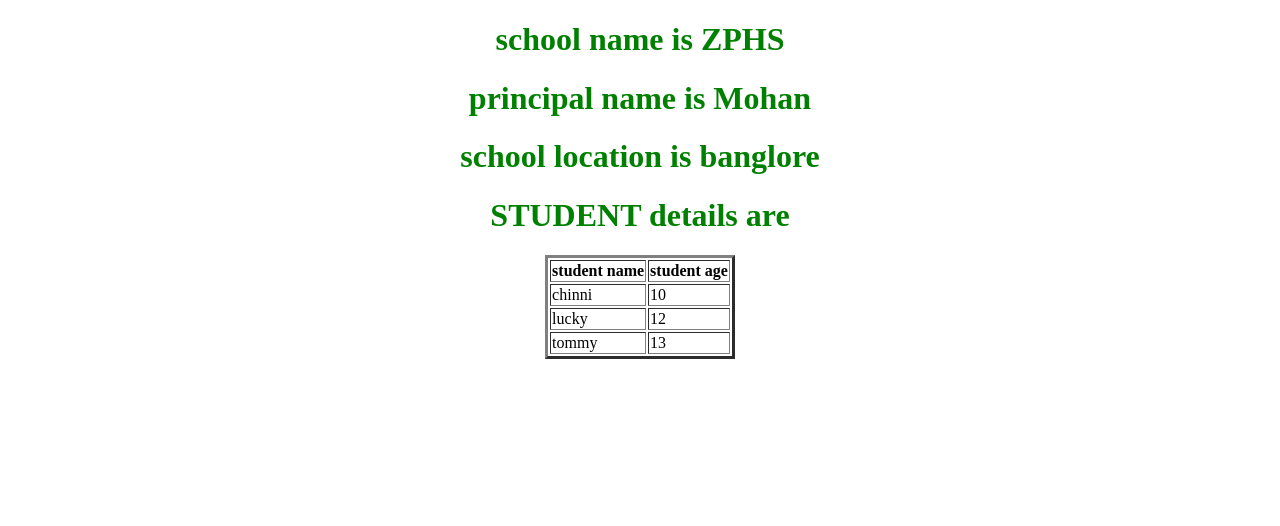
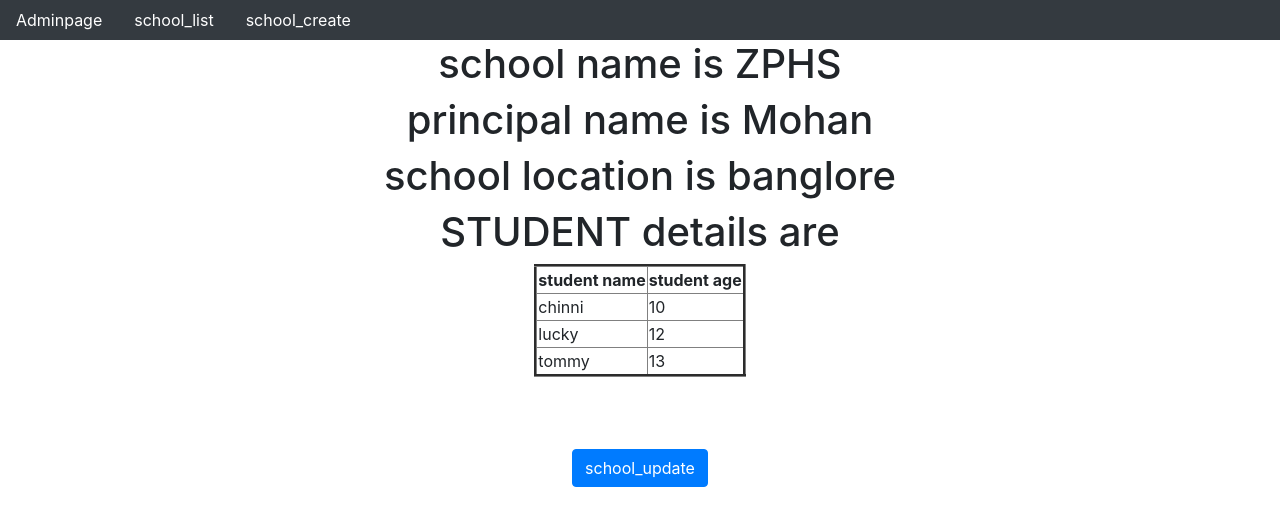
Before and after one commit to Lavanya19321/list-detail_CUD_View, a Django app: page /1/ in a window 1280 px wide. Shown: the top 526 px of the page. Run offline with Django 4.2, Linux system fonts and the light colour scheme; data comes from the database, SQL or seed files in the repository; both versions use the stored data as it was after the commit.

Commit message:
first commit

```diff
--- a/app/views.py
+++ b/app/views.py
@@ -20,3 +20,7 @@ class school_detail(DetailView):
 class school_create(CreateView):
     model=School
     fields='__all__'
+
+class school_update(UpdateView):
+    model=School
+    fields='__all__'
--- a/project14/urls.py
+++ b/project14/urls.py
@@ -22,6 +22,7 @@ urlpatterns = [
     path('admin/', admin.site.urls),
     path('school_list/',school_list.as_view(),name='school_list'),
     path('school_create/',school_create.as_view(),name='school_create'),
+    re_path('^update(?P<pk>\d+)/',school_update.as_view(),name='school_update'),
     re_path('(?P<pk>\d+)/',school_detail.as_view(),name='school_detail'),
 
 ]
--- a/templates/app/school_detail.html
+++ b/templates/app/school_detail.html
@@ -1,16 +1,10 @@
-<!DOCTYPE html>
-<html lang="en">
-<head>
-    <meta charset="UTF-8">
-    <meta name="viewport" content="width=device-width, initial-scale=1.0">
-    <title>Document</title>
-    <style>
-        h1{
-            color:green;
-        }
-    </style>
-</head>
-<body>
+{% extends 'dummy.html' %}
+
+
+{% block title %}
+<title>school detail</title>
+{% endblock %}
+    {% block body_block %}
     <center>
         <h1> school name is {{sclobj.sname}}</h1>
         <h1> principal name is {{sclobj.sprincipal}}</h1>
@@ -29,8 +23,10 @@
             </tr>
             {% endfor %}
 
-        </table>
+        </table><br><br><br>
+        <a href="{% url 'school_update' pk=sclobj.pk  %}" class="btn btn-primary">school_update </a>
     </center>
 
-</body>
-</html>
+
+
+    {% endblock %}
--- a/templates/dummy.html
+++ b/templates/dummy.html
@@ -16,6 +16,7 @@
         <a href="{% url 'admin:index' %}" class="nav-link"  style="color:white">Adminpage</a>
         <a href="{% url 'school_list' %}" class="nav-link"  style="color:white">school_list</a>
         <a href="{% url 'school_create' %}" class="nav-link"  style="color:white">school_create</a>
+
 
 
 
```
Also changed, not shown: templates/app/school_form.html (+9 -1 lines), db.sqlite3.
